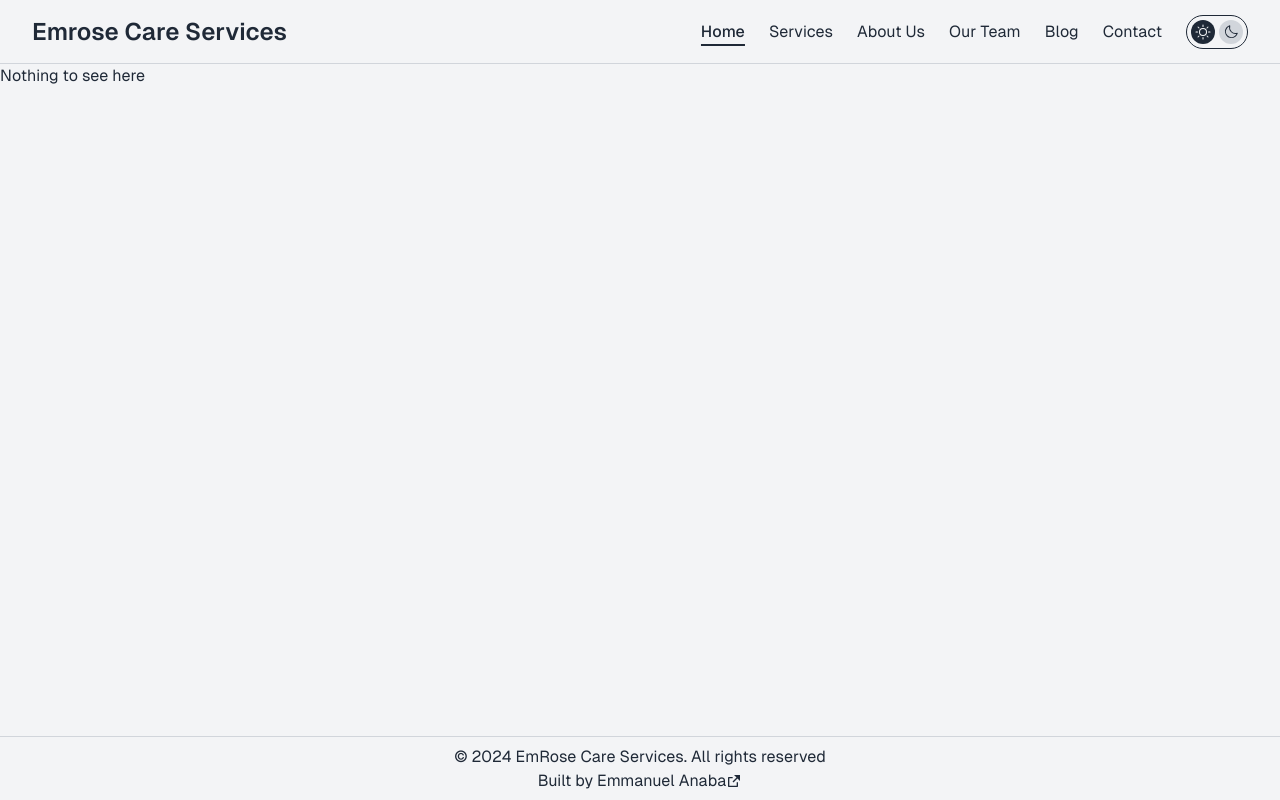
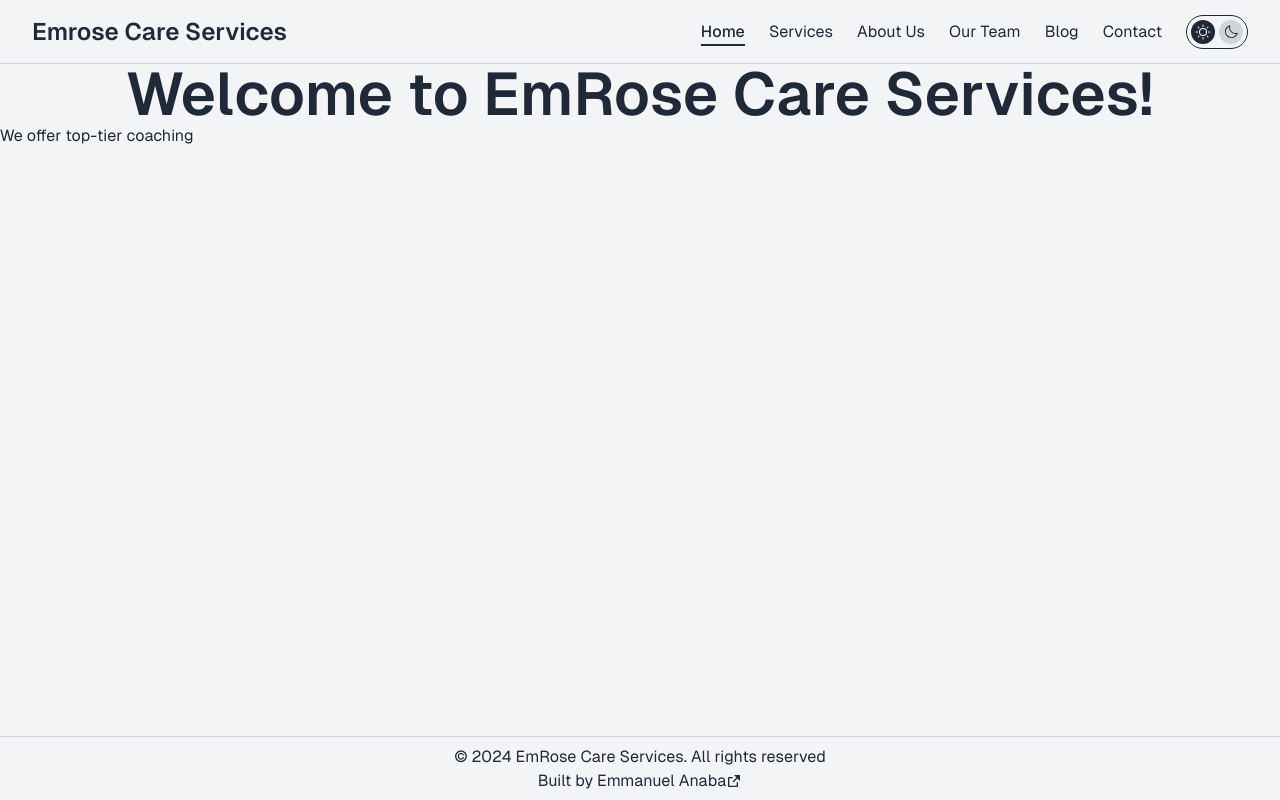
Before and after one commit to Emmanuel-Anaba/emrose-care-services, a Next.js app: page / in a window 1280 px wide. Built offline with nearby package versions, Linux system fonts and the light colour scheme.

Commit message:
Modified homepage

```diff
--- a/app/(root)/page.tsx
+++ b/app/(root)/page.tsx
@@ -1,3 +1,27 @@
-export default function Home() {
-  return <main>Nothing to see here </main>;
+"use client";
+import { Cursor, useTypewriter } from "react-simple-typewriter";
+
+export default function HomePage() {
+  const [text] = useTypewriter({
+    words: ["health training", "coaching", "wellness services"],
+    loop: Infinity,
+    delaySpeed: 2000,
+  });
+
+  return (
+    <main className="grid">
+      <header>
+        <div>
+          <h1>Welcome to EmRose Care Services!</h1>
+          <p>
+            We offer top-tier
+            <span>
+              {` ${text}`}
+              <Cursor />
+            </span>
+          </p>
+        </div>
+      </header>
+    </main>
+  );
 }
```
